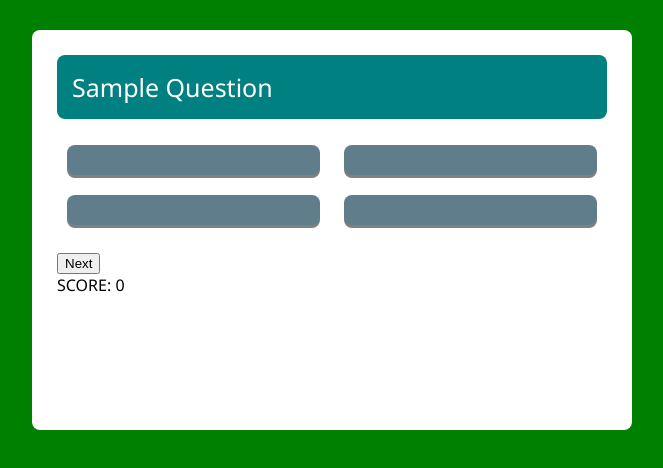
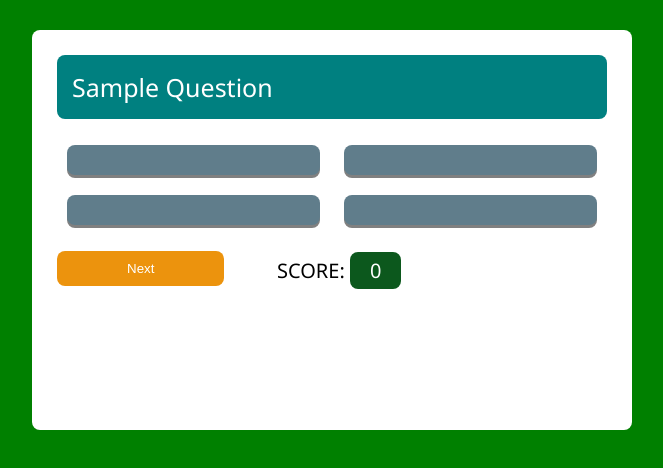
Before and after one commit to kosullivan7/Project-2, a plain HTML site: page index.html in a window 1280 px wide. Shown: the whole page, without its empty margins (308-971 px from the left). Drawn offline with Linux system fonts and the light colour scheme.

Commit message:
Add styling to score and next

```diff
--- a/assets/css/style.css
+++ b/assets/css/style.css
@@ -55,3 +55,54 @@ body{
     box-shadow: 0px 3px 0px grey;
     cursor: pointer;
 }
+
+/* styling for correct and incorrect answers */
+
+.quiz-wrapper .options ul li.correct{
+    background-color: green;
+    box-shadow: 0px 3px 0px grey;
+}
+
+.quiz-wrapper .options ul li.wrong{
+    background-color: red;
+    box-shadow: 0px 3px 0px grey;
+}
+
+.quiz-wrapper .options ul li:active{
+    box-shadow: 0px 0px 0px  rgb(84, 110, 179);
+}
+
+
+
+.quiz-wrapper .score {
+    float: left;
+    width: 100%;
+}
+
+.quiz-wrapper .score .next{
+    width: 40%;
+    float: left;
+}
+
+.quiz-wrapper .score .next button{
+    padding: 10px 70px;
+    color: white;
+    background-color:#ec930d;
+    border: none;
+    border-radius: 8px;
+}
+
+.quiz-wrapper .score .score-card{
+    width: 60%;
+    float: left;
+    line-height: 40px;
+    font-size: 20px;
+}
+
+.quiz-wrapper .score .score-card span{
+    background-color: rgb(12, 88, 29);
+    padding: 5px 20px;
+    border: none;
+    color:white;
+    border-radius: 8px;
+}
```
